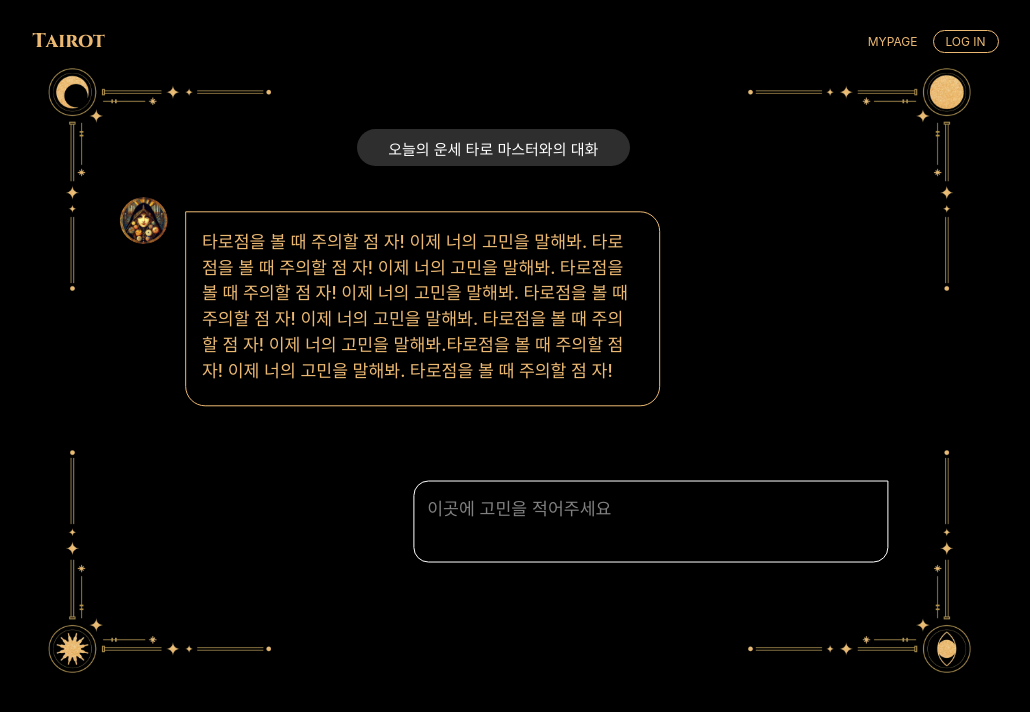
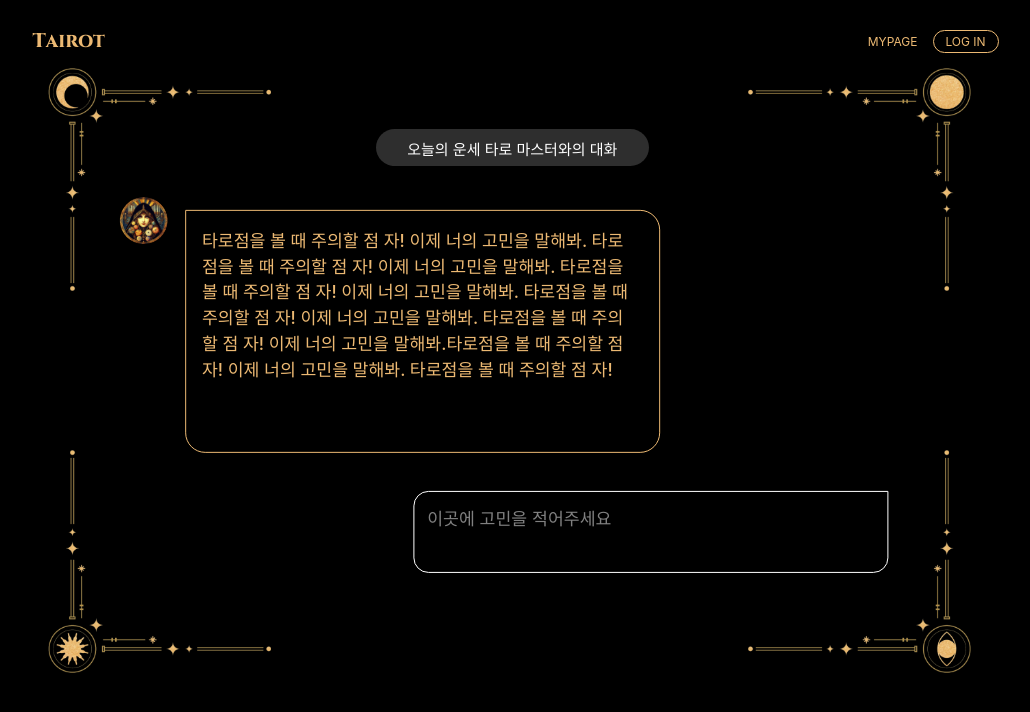
Before and after one commit to 2023-winter-techeer-sw-bootcamp-TeamF/TeamF, a React (Vite) app in the folder frontend/: page /todayfortune in a window 1280 px wide. Shown: the top 712 px of the page, without its empty margins (117-1147 px from the left). Built offline with nearby package versions, Linux system fonts and the light colour scheme; the HTML template or start-up script is replaced by a standard one; a web font is replaced by a local one.

Commit message:
오늘의 운세 디자인 조정

```diff
--- a/frontend/src/pages/TodayFortune.tsx
+++ b/frontend/src/pages/TodayFortune.tsx
@@ -35,7 +35,7 @@ const TitleBox = styled.div`
   flex-shrink: 0;
   position: absolute; // 부모 컨테이너인 BackgroundWrapper에 상대적인 위치
   top: 12%;
-  left: 34%;
+  left: 36%;
   text-align: center;
 `;
 
@@ -63,11 +63,11 @@ const Profile = styled.img`
 
 const ChatBox = styled.div`
   width: 39.625rem;
-  height: 16.25rem;
+  height: 20.25rem;
   flex-shrink: 0;
   border-radius: 0px 20px 20px 20px;
   border: 1px solid #ecb973;
-  transform: translate(32%, -246%);
+  transform: translate(32%, -198%);
   padding: 1.375rem;
 `;
 
@@ -104,7 +104,7 @@ const ReplyBox = styled.div`
   border: 0.0625rem solid #fff;
   padding: 0.9375rem;
   display: flex;
-  transform: translate(80%, -496%);
+  transform: translate(80%, -542%);
 `;
 
 const Reply = styled.textarea`
```
